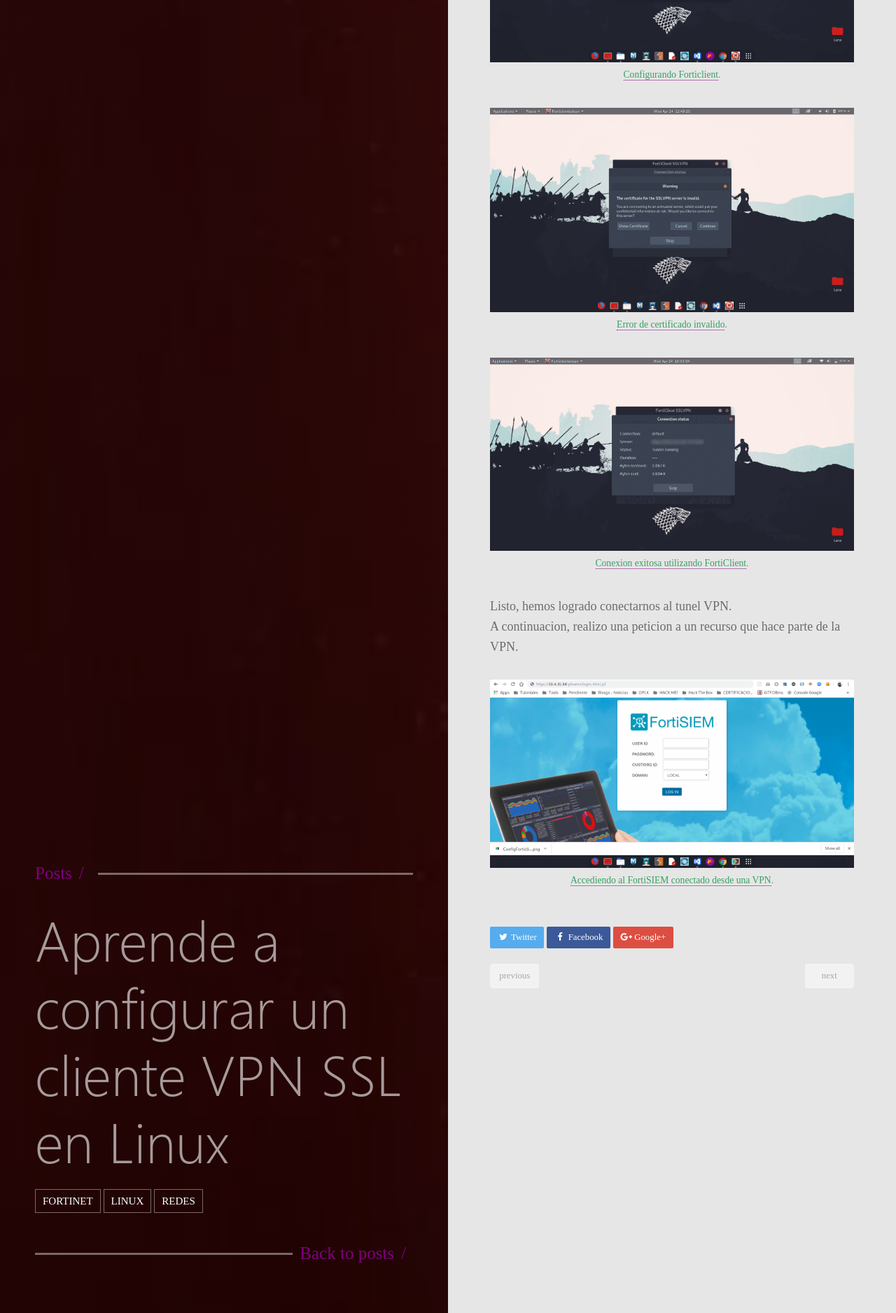
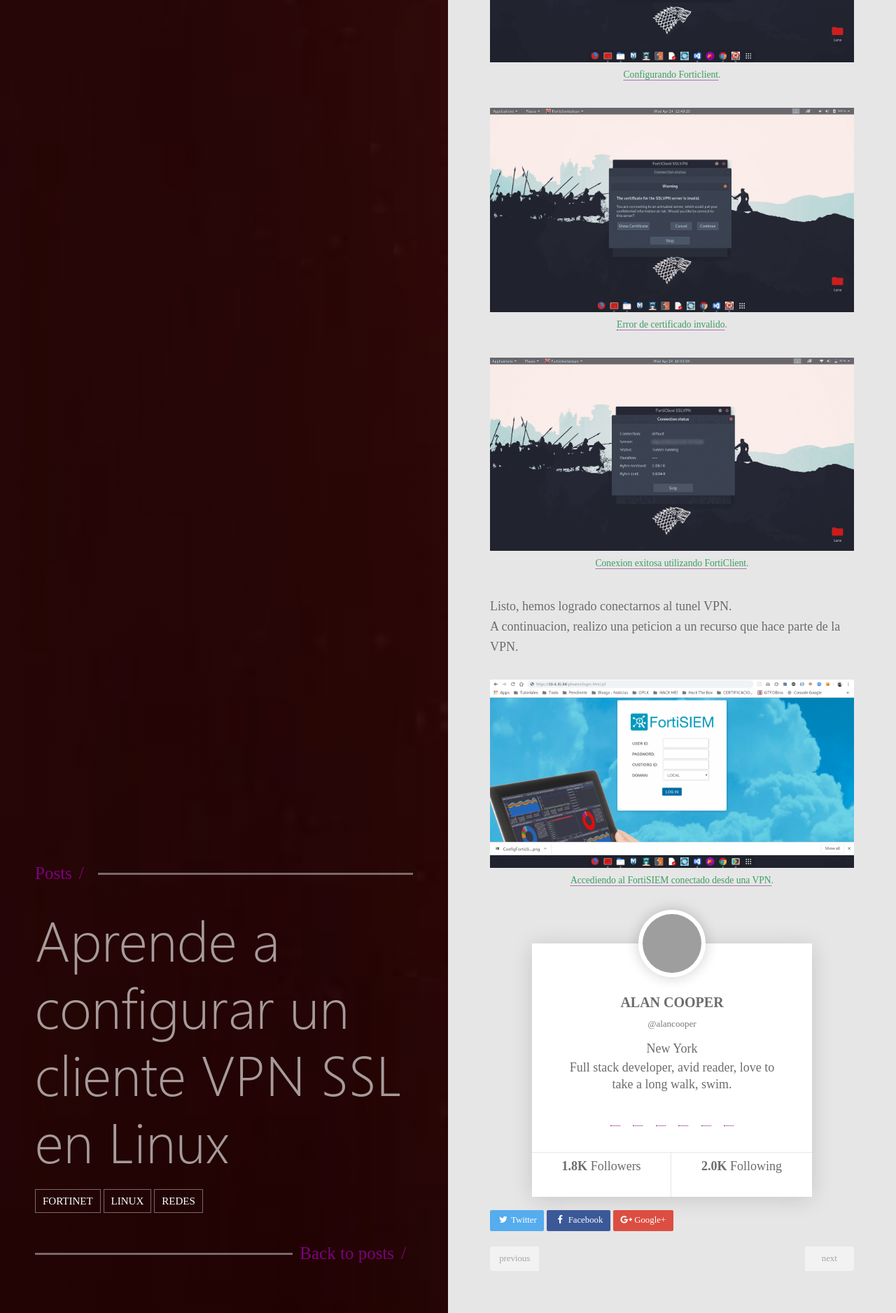
Before and after one commit to HackingProfessional/Security, a Jekyll site: the page built from _posts/2019-04-15-Como-instalar-forticlient-para-linux.md, in a window 1280 px wide. Shown: the part 1847-3723 px from the top of the page at 70% size. Built offline with Jekyll 4.4.1, drawn with Linux system fonts in a browser that asks for light colours; grey boxes are pictures that could not be loaded.

Commit message:
Update 2019-04-15-Como-instalar-forticlient-para-linux.md

```diff
--- a/_posts/2019-04-15-Como-instalar-forticlient-para-linux.md
+++ b/_posts/2019-04-15-Como-instalar-forticlient-para-linux.md
@@ -91,3 +91,32 @@
     <a href="https://hackingprofessional.github.io/Security/Como-instalar-forticlient-para-linux" title="Accediendo al FortiSIEM conectado desde una VPN">Accediendo al FortiSIEM conectado desde una VPN</a>.
   </figcaption>
 </figure>
+
+
+<div class="card">
+        <div class="card-header">
+            <img src="./images/profile.jpeg" alt="Profile Image" class="profile-img">
+        </div>
+        <div class="card-body">
+            <p class="full-name">Alan Cooper</p>
+            <p class="username">@alancooper</p>
+            <p class="city">New York</p>
+            <p class="desc">Full stack developer, avid reader, love to take a long walk, swim.</p>
+            <p>
+                <a href="#" class="social-icon facebook"><i class="fab fa-facebook-f"></i></a>
+                <a href="#" class="social-icon twitter"><i class="fab fa-twitter"></i></a>
+                <a href="#" class="social-icon tumblr"><i class="fab fa-tumblr"></i></a>
+                <a href="#" class="social-icon youtube"><i class="fab fa-youtube"></i></a>
+                <a href="#" class="social-icon linkedin"><i class="fab fa-linkedin"></i></a>
+                <a href="#" class="social-icon google-plus"><i class="fab fa-google-plus"></i></a>
+            </p>
+        </div>
+        <div class="card-footer">
+            <div class="col vr">
+                <p><span class="count">1.8K</span> Followers</p>
+            </div>
+            <div class="col">
+                <p><span class="count">2.0K</span> Following</p>
+            </div>
+        </div>
+    </div>
```
